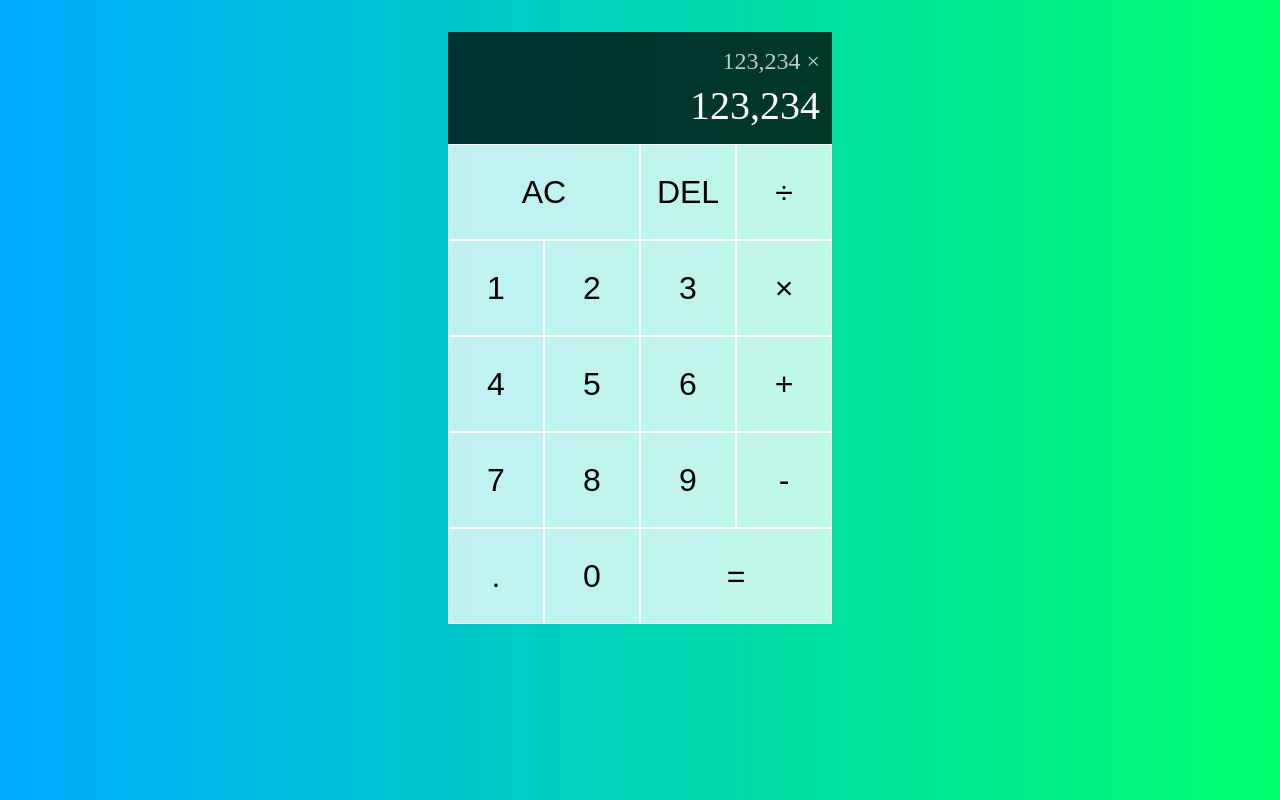
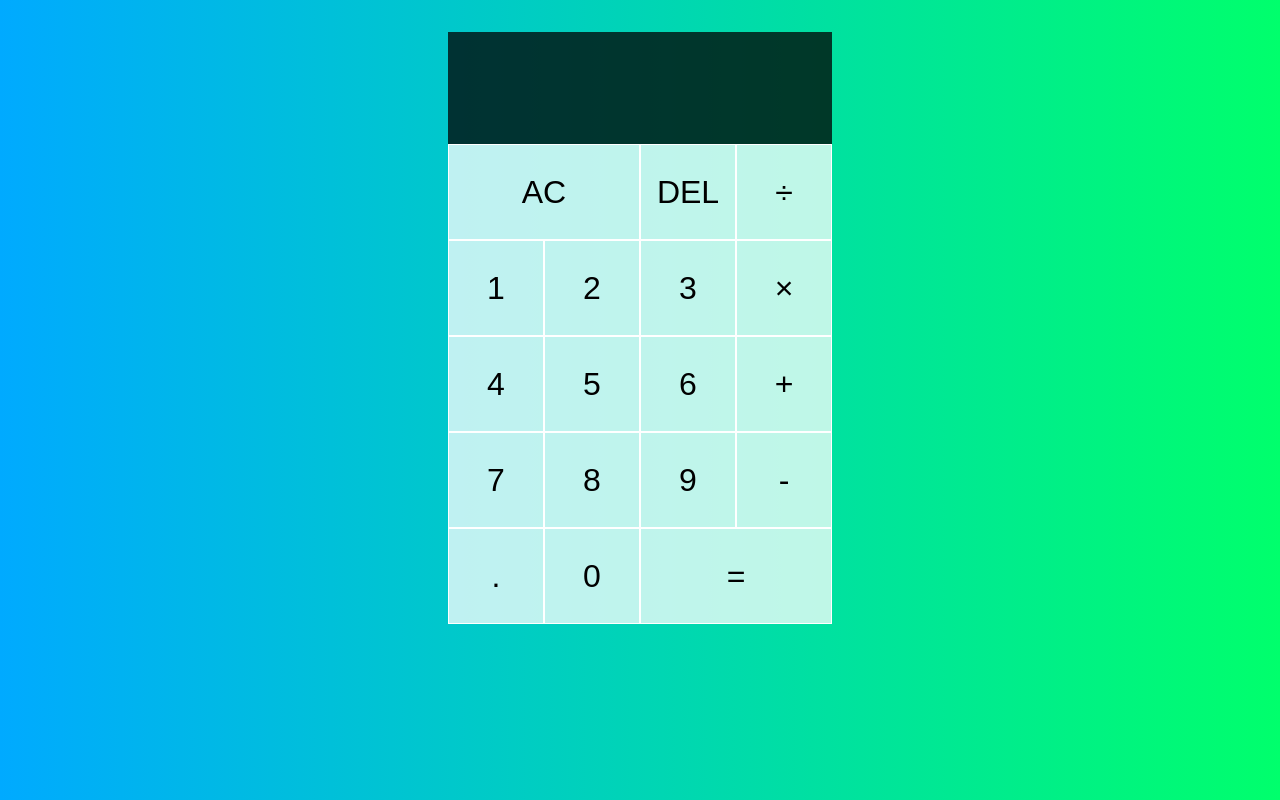
Before and after one commit to mrjiahoe/react-calc, a React (Create React App) app: page / in a window 1280 px wide. Built offline with nearby package versions, Linux system fonts and the light colour scheme.

Commit message:
add math formulas

```diff
--- a/src/App.js
+++ b/src/App.js
@@ -1,30 +1,182 @@
+import { useReducer } from "react";
+import DigitButton from "./DigitButton";
+import OperationButton from "./OperationButton";
 import "./styles.css";
 
+export const ACTIONS = {
+	ADD_DIGIT: "add-digit",
+	CHOOSE_OPERATION: "choose-operation",
+	CLEAR: "clear",
+	DELETE_DIGIT: "delete-digit",
+	EVALUATE: "evaluate",
+};
+
+function reducer(state, { type, payload }) {
+	switch (type) {
+		case ACTIONS.ADD_DIGIT:
+			if (state.overwrite) {
+				return {
+					...state,
+					currentOperand: payload.digit,
+					overwrite: false,
+				};
+			}
+			if (payload.digit === "0" && state.currentOperand === "0") {
+				return state;
+			}
+			if (payload.digit === "." && state.currentOperand.includes(".")) {
+				return state;
+			}
+
+			return {
+				...state,
+				currentOperand: `${state.currentOperand || ""}${payload.digit}`,
+			};
+		case ACTIONS.CHOOSE_OPERATION:
+			if (state.currentOperand == null && state.previousOperand == null) {
+				return state;
+			}
+
+			if (state.currentOperand == null) {
+				return {
+					...state,
+					operation: payload.operation,
+				};
+			}
+
+			if (state.previousOperand == null) {
+				return {
+					...state,
+					operation: payload.operation,
+					previousOperand: state.currentOperand,
+					currentOperand: null,
+				};
+			}
+
+			return {
+				...state,
+				previousOperand: evaluate(state),
+				operation: payload.operation,
+				currentOperand: null,
+			};
+		case ACTIONS.CLEAR:
+			return {};
+		case ACTIONS.DELETE_DIGIT:
+			if (state.overwrite) {
+				return {
+					...state,
+					overwrite: false,
+					currentOperand: null,
+				};
+			}
+			if (state.currentOperand == null) return state;
+			if (state.currentOperand.length === 1) {
+				return {
+					...state,
+					currentOperand: null,
+				};
+			}
+
+			return {
+				...state,
+				currentOperand: state.currentOperand.slice(0, -1),
+			};
+		case ACTIONS.EVALUATE:
+			if (
+				state.operation == null ||
+				state.currentOperand == null ||
+				state.previousOperand == null
+			) {
+				return state;
+			}
+
+			return {
+				...state,
+				overwrite: true,
+				previousOperand: null,
+				operation: null,
+				currentOperand: evaluate(state),
+			};
+	}
+}
+
+function evaluate({ currentOperand, previousOperand, operation }) {
+	const prev = parseFloat(previousOperand);
+	const current = parseFloat(currentOperand);
+	if (isNaN(prev) || isNaN(current)) return "";
+	let computation = "";
+	switch (operation) {
+		case "+":
+			computation = prev + current;
+			break;
+		case "-":
+			computation = prev - current;
+			break;
+		case "×":
+			computation = prev * current;
+			break;
+		case "÷":
+			computation = prev / current;
+			break;
+	}
+
+	return computation.toString();
+}
+
+const INTEGER_FORMATTER = new Intl.NumberFormat("en-us", {
+	maximumFractionDigits: 0,
+});
+function formatOperand(operand) {
+	if (operand == null) return;
+	const [integer, decimal] = operand.split(".");
+	if (decimal == null) return INTEGER_FORMATTER.format(integer);
+	return `${INTEGER_FORMATTER.format(integer)}.${decimal}`;
+}
+
 function App() {
+	const [{ currentOperand, previousOperand, operation }, dispatch] = useReducer(
+		reducer,
+		{}
+	);
+
 	return (
 		<div className="calculator-grid">
 			<div className="output">
-				<div className="previous-operand">123,234 ×</div>
-				<div className="current-operand">123,234</div>
+				<div className="previous-operand">
+					{formatOperand(previousOperand)} {operation}
+				</div>
+				<div className="current-operand">{formatOperand(currentOperand)}</div>
 			</div>
-			<button className="span-two">AC</button>
-			<button>DEL</button>
-			<button>÷</button>
-			<button>1</button>
-			<button>2</button>
-			<button>3</button>
-			<button>×</button>
-			<button>4</button>
-			<button>5</button>
-			<button>6</button>
-			<button>+</button>
-			<button>7</button>
-			<button>8</button>
-			<button>9</button>
-			<button>-</button>
-			<button>.</button>
-			<button>0</button>
-			<button className="span-two">=</button>
+			<button
+				className="span-two"
+				onClick={() => dispatch({ type: ACTIONS.CLEAR })}
+			>
+				AC
+			</button>
+			<button onClick={() => dispatch({ type: ACTIONS.DELETE_DIGIT })}>
+				DEL
+			</button>
+			<OperationButton operation="÷" dispatch={dispatch} />
+			<DigitButton digit="1" dispatch={dispatch} />
+			<DigitButton digit="2" dispatch={dispatch} />
+			<DigitButton digit="3" dispatch={dispatch} />
+			<OperationButton operation="×" dispatch={dispatch} />
+			<DigitButton digit="4" dispatch={dispatch} />
+			<DigitButton digit="5" dispatch={dispatch} />
+			<DigitButton digit="6" dispatch={dispatch} />
+			<OperationButton operation="+" dispatch={dispatch} />
+			<DigitButton digit="7" dispatch={dispatch} />
+			<DigitButton digit="8" dispatch={dispatch} />
+			<DigitButton digit="9" dispatch={dispatch} />
+			<OperationButton operation="-" dispatch={dispatch} />
+			<DigitButton digit="." dispatch={dispatch} />
+			<DigitButton digit="0" dispatch={dispatch} />
+			<button
+				className="span-two"
+				onClick={() => dispatch({ type: ACTIONS.EVALUATE })}
+			>
+				=
+			</button>
 		</div>
 	);
 }
```
